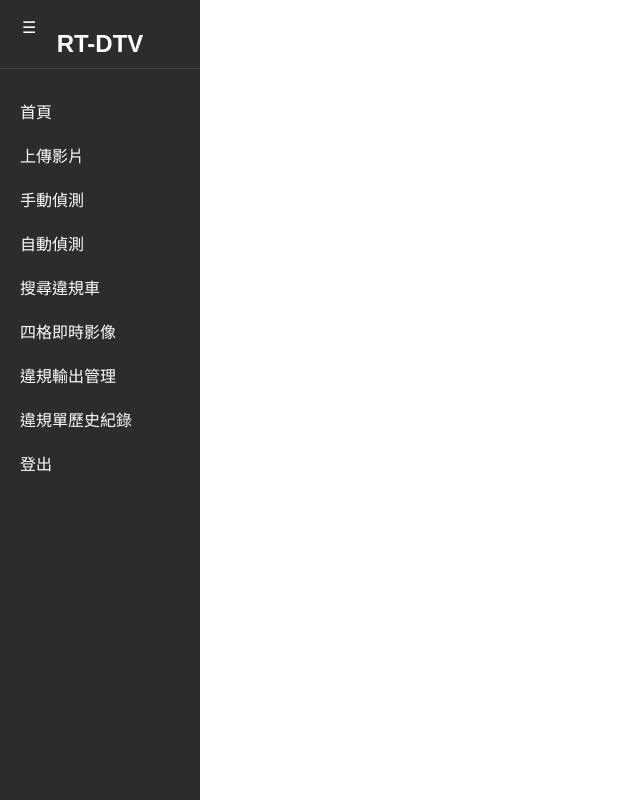
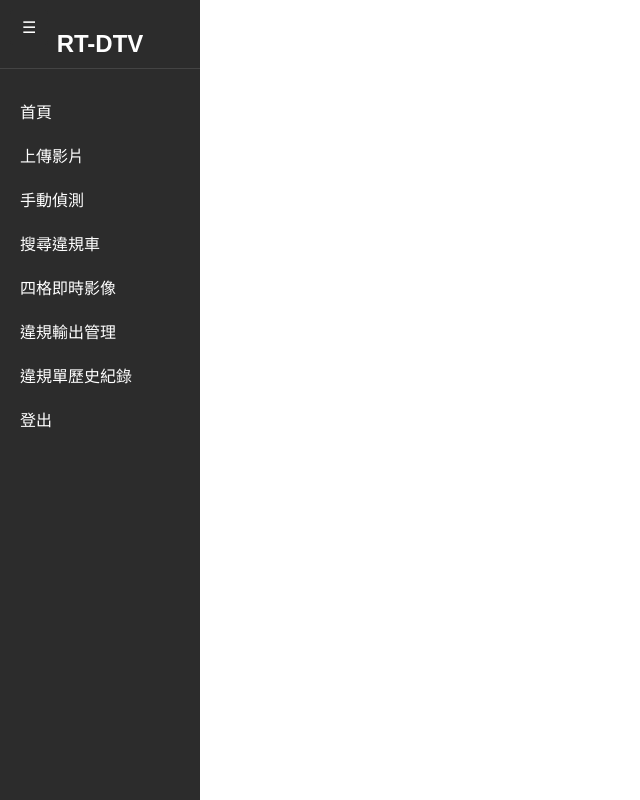
Before and after one commit to xji6ufu3/DeepLearning-AI-Traffic-Violation-Detection, a CodeIgniter 4 app: the page made by RT_DTV_website/app/Views/template.php in a window 1280 px wide. Shown: the whole page, without its empty margins (0-640 px from the left). Run offline with PHP 8.4 and a stand-in for CodeIgniter, Linux system fonts and the light colour scheme; the template is opened without the code that fills it, so the values that code supplies are empty; some libraries are stand-ins or nearby versions.

Commit message:
modified template.php

```diff
--- a/RT_DTV_website/app/Views/template.php
+++ b/RT_DTV_website/app/Views/template.php
@@ -76,7 +76,7 @@
         <a href="/Home">首頁</a>
         <a href="/UploadController">上傳影片</a>
         <a href="/RunController">手動偵測</a>
-        <a href="/MonitorController/only_one_screen">自動偵測</a>
+        <!-- <a href="/MonitorController/only_one_screen">自動偵測</a> -->
         <a href="/FindController/find_car_with_monitor">搜尋違規車</a>
         <a href="/LiveFeedController">四格即時影像</a>
         <a href="/ViolationController">違規輸出管理</a>
```
